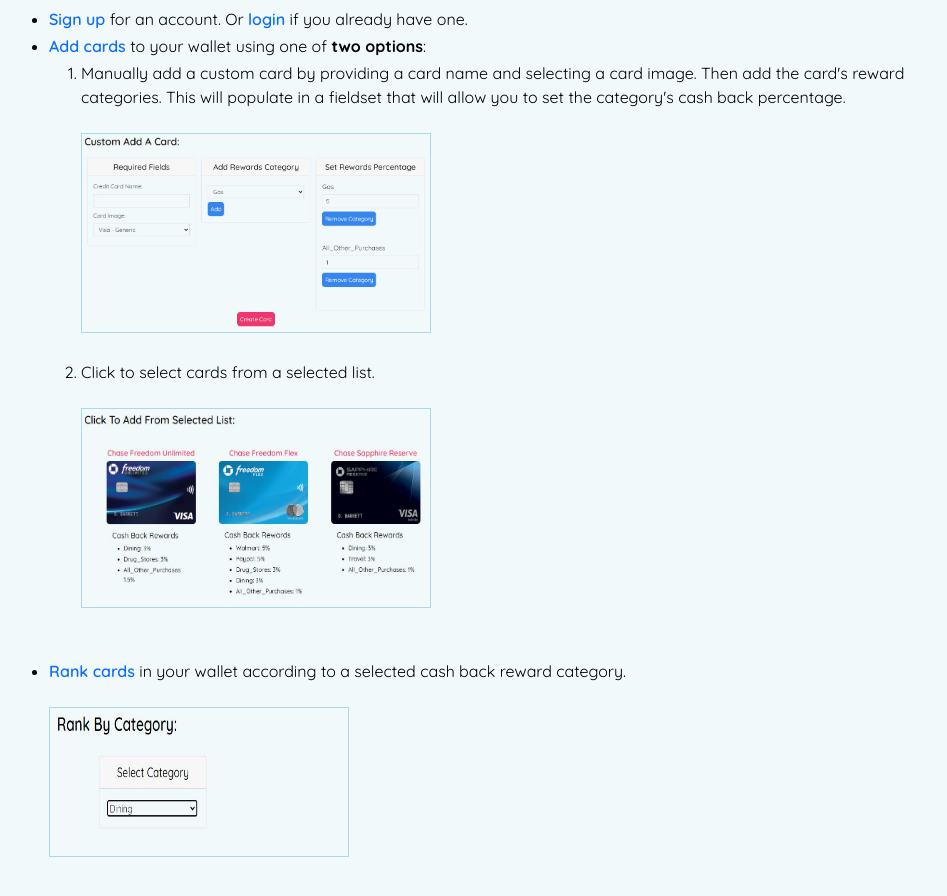
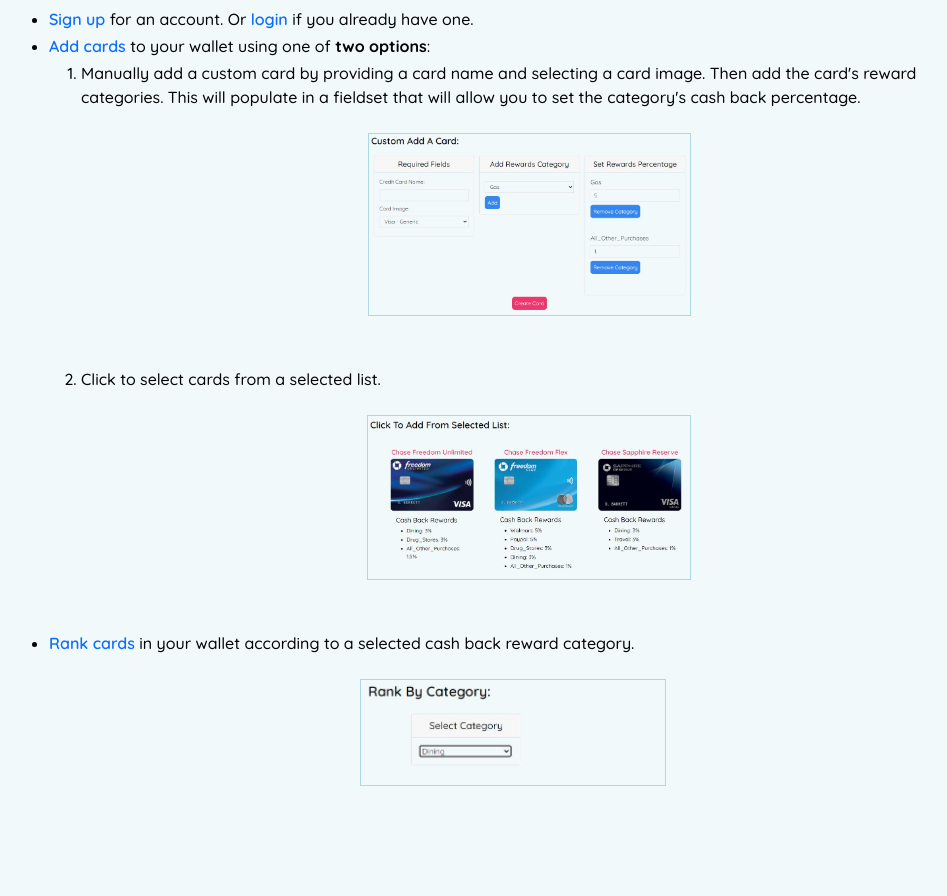
Before and after one commit to giang184/CCSuggestor, a React (Create React App) app: page / in a window 1280 px wide. Shown: the part 320-1216 px from the top of the page, without its empty margins (143-1090 px from the left). After the commit the page ends 1182 px from the top, so only its background shows below. Built offline with nearby package versions, Linux system fonts and the light colour scheme; no server answers.

Commit message:
update home page

```diff
--- a/src/components/Home.js
+++ b/src/components/Home.js
@@ -13,11 +13,11 @@ const Home = () => {
         <li><a href="/signup">Sign up</a> for an account. Or <a href="/signup">login</a> if you already have one.</li>
         <li><a href="/create">Add cards</a> to your wallet using one of <strong>two options</strong>:
           <ol>
-            <li>Manually add a custom card by providing a card name and selecting a card image. Then add the card's reward categories. This will populate in a fieldset that will allow you to set the category's cash back percentage.<br/><br/><img src={customAdd} alt="add card template" style={{border: '1px solid lightblue',width:'350px',height:'200px', className:"center"}}/><br/><br/></li>
-            <li>Click to select cards from a selected list. <br/><br/><img src={templateAdd} alt="add card custom" class="center" style={{border: '1px solid lightblue',width:'350px',height:'200px'}}/><br/><br/></li>
+            <li>Manually add a custom card by providing a card name and selecting a card image. Then add the card's reward categories. This will populate in a fieldset that will allow you to set the category's cash back percentage.<br/><br/><img src={customAdd} alt="add card template" style={{width:'323px',height:'183px'}}/><br/><br/></li>
+            <li>Click to select cards from a selected list. <br/><br/><img src={templateAdd} alt="add card custom" style={{width:'324px',height:'165px'}}/><br/><br/></li>
           </ol>
         </li>
-        <li><a href="/suggest">Rank cards</a> in your wallet according to a selected cash back reward category.<br/><br/><img src={rank} alt="rank" class="center" style={{border: '1px solid lightblue',width:'300px',height:'150px'}}/>
+        <li><a href="/suggest">Rank cards</a> in your wallet according to a selected cash back reward category.<br/><br/><img src={rank} alt="rank" style={{width:'309',height:'107px'}}/>
         </li>
       </ul>
     </div>
--- a/src/index.css
+++ b/src/index.css
@@ -175,7 +175,9 @@ h1 {
 .w-100 {
   width: 100px;
 }
-
+.home {
+  font-weight:500;
+}
 .home h1 {
   font-size: 28px;
   margin-top: 20px;
@@ -192,3 +194,9 @@ a {
   text-decoration: none;
   font-weight:550;
 }
+.home img {
+  display: block;
+  margin-left: auto;
+  margin-right: auto;
+  border: 1px solid lightblue;
+}
```
